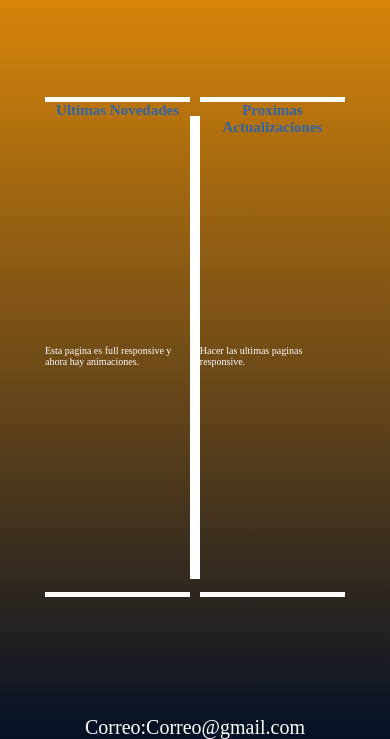
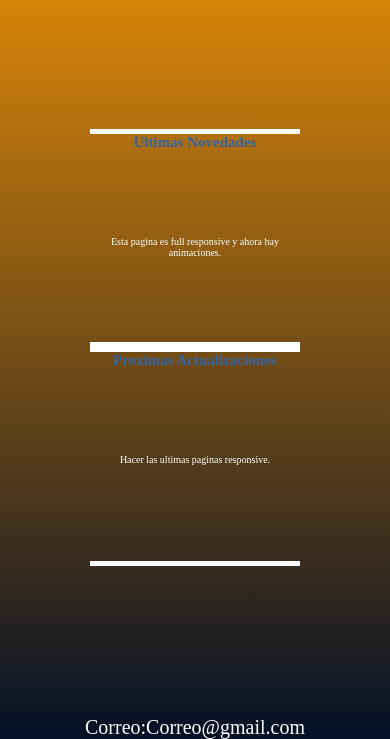
Before and after one commit to Nalboc/PFRoberts, a website: page pages/novedades.html in a window 390 px wide. Shown: the part 138-877 px from the top of the page. Drawn offline with Linux system fonts and the light colour scheme.

Commit message:
re-diseño-Novedades-p2

```diff
--- a/pages/novedades.html
+++ b/pages/novedades.html
@@ -29,7 +29,7 @@
             <p>Esta pagina es full responsive y ahora hay animaciones.</p>
             <div></div>
         </article>
-        <div></div>
+        <div class="divisor"></div>
         <article>
             <div></div>
             <h2 class="colores">Proximas Actualizaciones</h2>
--- a/scss/layout/media/_media500.scss
+++ b/scss/layout/media/_media500.scss
@@ -1,7 +1,11 @@
 @media(max-width:500px){
   .main-novedades{
+    .divisor{
+      display: none;
+    }
+    flex-direction: column;
     article{
-      width: 50%;
+      width: 70%;
       h1,h2{
         font-size: 15px;
       }
--- a/scss/layout/paginas/_pagina-novedades.scss
+++ b/scss/layout/paginas/_pagina-novedades.scss
@@ -37,6 +37,7 @@
         grid-column: 1/2;
         align-self: start;
         justify-self: center;
+        text-align: center;
       }
     &:nth-child(2){
       grid-template-columns:1fr;
```
Also changed, not shown: css/style.css, 1 other file.
